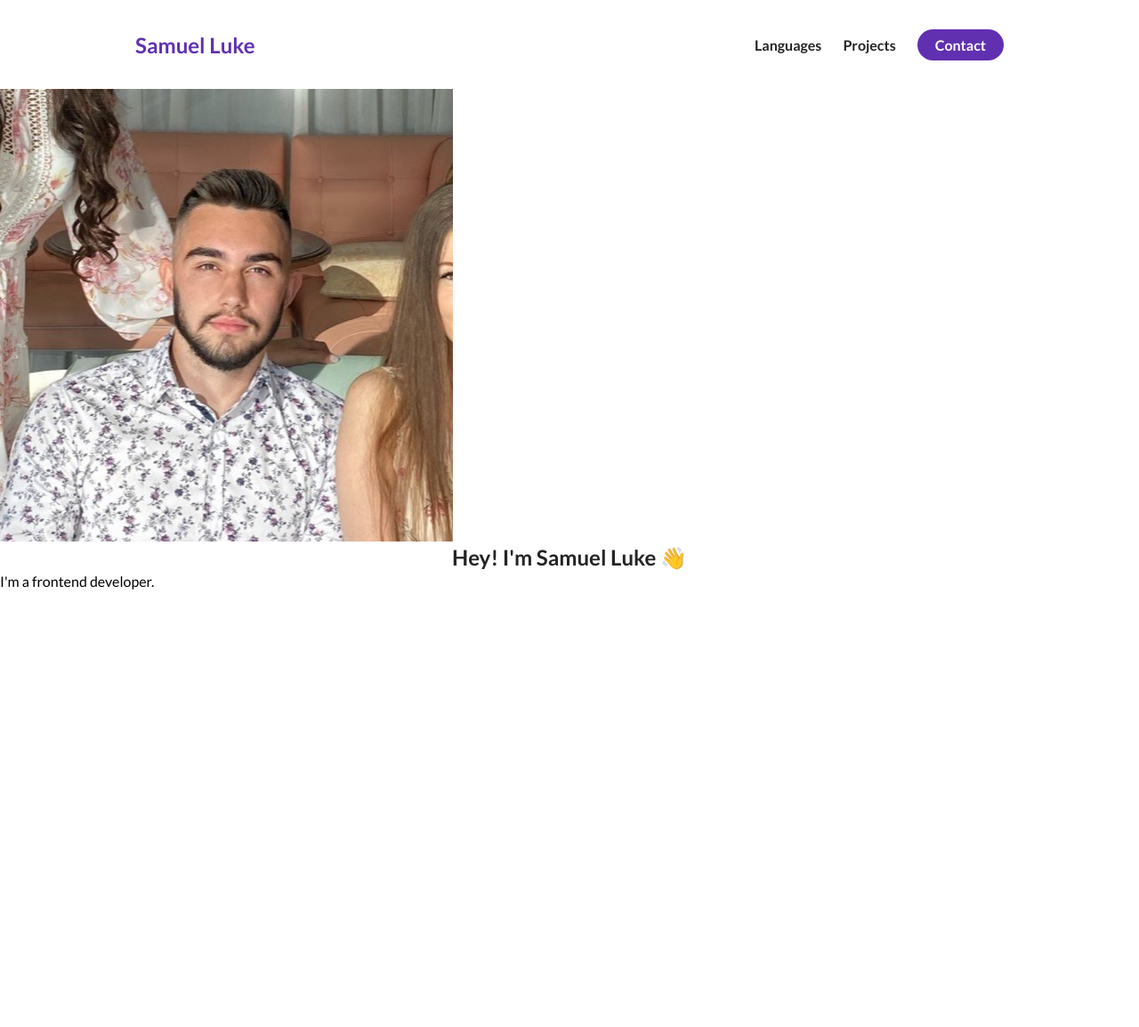
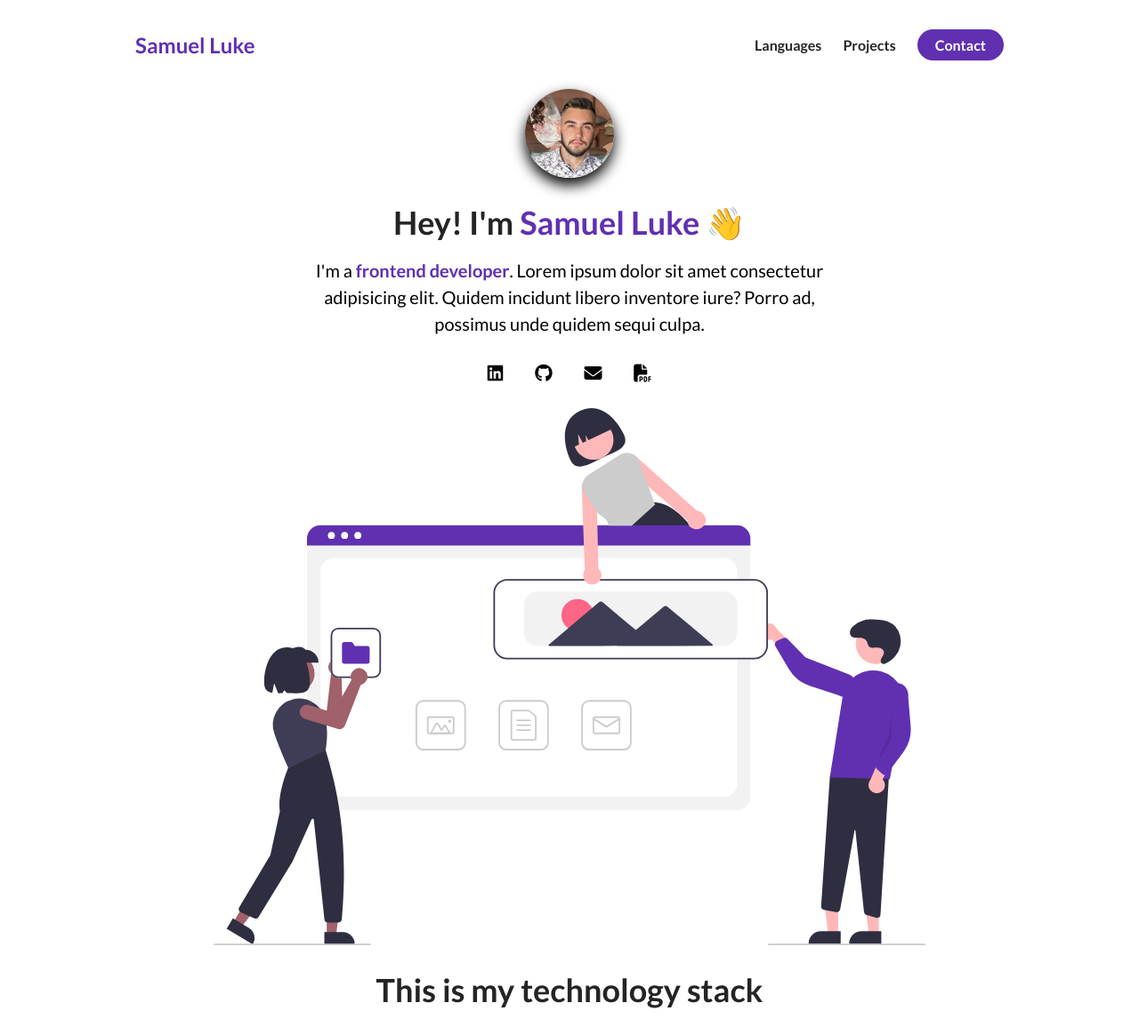
Before and after one commit to Snoopytoop/E-portfolio, a plain HTML site: page index.html in a window 1280 px wide. Shown: the whole page at 89% size. Before the commit the page ends 800 px from the top, so only its background shows below. Drawn offline with Linux system fonts and the light colour scheme.

Commit message:
continued building e-portfolio

```diff
--- a/index.html
+++ b/index.html
@@ -6,6 +6,10 @@
     <meta name="viewport" content="width=device-width, initial-scale=1.0" />
     <title>E-Portfolio</title>
     <link rel="stylesheet" href="style.css" />
+    <script
+      src="https://kit.fontawesome.com/49765d45b8.js"
+      crossorigin="anonymous"
+    ></script>
   </head>
   <body>
     <section id="about-me">
@@ -33,19 +37,60 @@
           </li>
         </ul>
       </nav>
-      <div>
+      <div class="flex flex-1">
         <div class="about-me__info row">
           <div class="about-me__info--container">
             <figure class="about-me__picture--mask">
-              <img src="./assets/me.jpeg" alt="Picture of me" />
+              <img
+                src="./assets/me.jpeg"
+                class="about-me__picture"
+                alt="Picture of me"
+              />
             </figure>
             <h1 class="about-me__info--title">
               Hey! I'm <span class="text--purple">Samuel Luke</span> 👋
             </h1>
-            <p class="about-me__info--para">I'm a frontend developer.</p>
+            <p class="about-me__info--para">
+              I'm a <strong class="text--purple">frontend developer</strong>.
+              Lorem ipsum dolor sit amet consectetur adipisicing elit. Quidem
+              incidunt libero inventore iure? Porro ad, possimus unde quidem
+              sequi culpa.
+            </p>
+            <div class="about-me__links">
+              <a href="" class="about-me__link">
+                <i class="fa-brands fa-linkedin"></i>
+              </a>
+              <a href="" class="about-me__link">
+                <i class="fa-brands fa-github"></i>
+              </a>
+              <a href="" class="about-me__link">
+                <i class="fa-solid fa-envelope"></i>
+              </a>
+              <a href="" class="about-me__link">
+                <i class="fa-solid fa-file-pdf"></i>
+              </a>
+            </div>
+          </div>
+          <figure class="about-me__img--container">
+            <img src="./assets/undraw_websites.svg" alt="" class="about-me__img">
+          </figure>
+        </div>
+      </div>
+    </section>
+    <section id="languages">
+      <div class="container">
+        <div class="row">
+          <h1 class="section__title">This is my technology stack</h1>
+          <div class="language__list">
+            <div class="language">
+              <figure class="language__img--wrapper">
+                <img src="" alt="" class="language__img">
+              </figure>
+            </div>
           </div>
         </div>
       </div>
+
     </section>
   </body>
 </html>
--- a/style.css
+++ b/style.css
@@ -19,6 +19,10 @@ span {
   line-height: 1.25;
 }
 
+h1 {
+  font-size: 36px;
+}
+
 p {
   line-height: 1.5;
   font-size: 16px;
@@ -26,6 +30,24 @@ p {
 
 li {
   list-style: none;
+}
+
+.flex {
+  display: flex;
+}
+
+.flex-1 {
+  flex: 1;
+}
+
+.row {
+  width: 100%;
+  max-width: 800px;
+  margin: 0 auto;
+}
+
+.text--purple {
+  color: #6030b1;
 }
 
 /* NAVIGATION BAR */
@@ -64,8 +86,75 @@ nav {
 }
 
 .personal__logo {
-    font-size: 24px;
-    color: #6030b1;
-    margin: 0 12px;
-    font-weight: bold;
+  font-size: 24px;
+  color: #6030b1;
+  margin: 0 12px;
+  font-weight: bold;
 }
+
+/* ABOUT ME */
+
+#about-me {
+  min-height: 100vh;
+  display: flex;
+  flex-direction: column;
+}
+
+.about-me__info {
+  display: flex;
+  flex-direction: column;
+}
+
+.about-me__info--container {
+  display: flex;
+  flex-direction: column;
+  justify-content: center;
+  align-items: center;
+  max-width: 600px;
+  margin: 0 auto;
+  text-align: center;
+}
+
+.about-me__picture--mask {
+  width: 100px;
+  height: 100px;
+  border-radius: 50%;
+  overflow: hidden;
+  box-shadow: 0px 8px 16px rgba(0, 0, 0, 1);
+  margin-bottom: 28px;
+}
+
+.about-me__picture {
+  width: 100%;
+
+  /* Improving my picture */
+  transform: scale(1.5);
+  margin: 8px;
+}
+
+.about-me__info--para {
+  font-size: 20px;
+  margin-bottom: 28px;
+}
+
+.about-me__info--title {
+  margin-bottom: 16px;
+}
+
+.about-me__link {
+  font-size: 20px;
+  color: black;
+  text-decoration: none;
+  padding: 0 16px;
+}
+
+.about-me__img--container {
+  flex: 1;
+  display: flex;
+  align-items: center;
+}
+
+.about-me__img {
+  width: 100%;
+  margin: 28px 0;
+}
```
